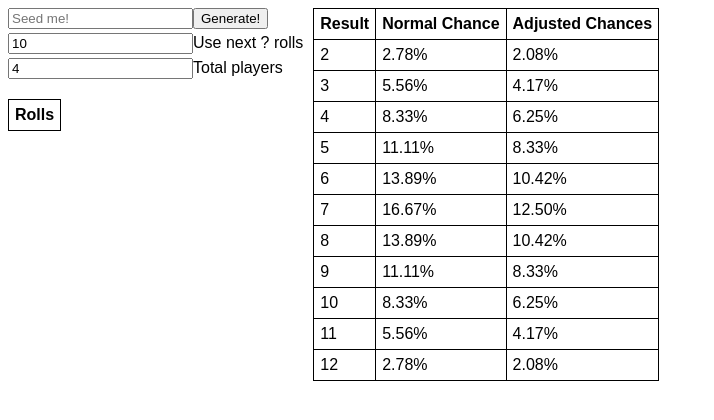
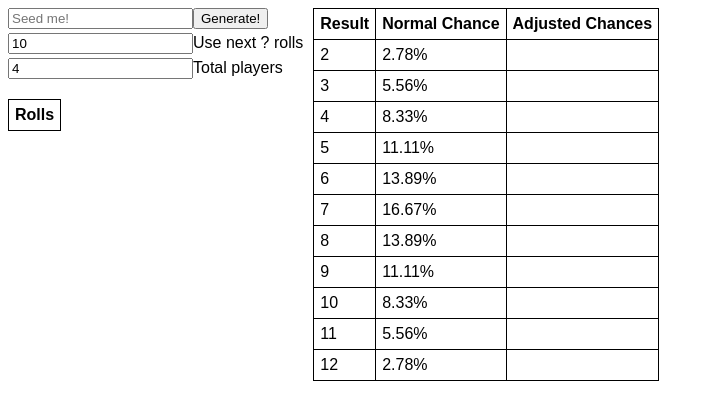
Before and after one commit to bencooper222/deterministic-catan, a Vue app: page / in a window 1280 px wide. Shown: the top 420 px of the page, without its empty margins (0-714 px from the left). Built offline with nearby package versions, Linux system fonts and the light colour scheme.

Commit message:
Templatized chance table

```diff
--- a/App.vue
+++ b/App.vue
@@ -47,62 +47,13 @@
                 </tr>
             </thead>
             <tbody>
-                <tr>
-                    <td>2</td>
-                    <td>2.78%</td>
-                    <td class="calcChances">{{calculatedChances[0] < 0 ? "": calculatedChances[0]}}</td>
+                <template v-for="chanceObj in calculatedChances">
+                    <tr :key="Math.random() + chanceObj.actual + chanceObj.normal">
+                        <td>{{chanceObj.roll}}</td>
+                        <td>{{chanceObj.normal}}</td>
+                        <td>{{chanceObj.actual}}</td>
                         </tr>
-                <tr>
-                    <td>3</td>
-                    <td>5.56%</td>
-                    <td class="calcChances">{{calculatedChances[1] < 0 ? "": calculatedChances[1]}}</td>
-                </tr>
-                <tr>
-                    <td>4</td>
-                    <td>8.33%</td>
-                    <td class="calcChances">{{calculatedChances[2] < 0 ? "": calculatedChances[2]}}</td>
-                </tr>
-                <tr>
-                    <td>5</td>
-                    <td>11.11%</td>
-                    <td class="calcChances">{{calculatedChances[3] < 0 ? "": calculatedChances[3]}}</td>
-                </tr>
-                <tr>
-                    <td>6</td>
-                    <td>13.89%</td>
-                    <td class="calcChances">{{calculatedChances[4] < 0 ? "": calculatedChances[4]}}</td>
-                </tr>
-                <tr>
-                    <td>7</td>
-                    <td>16.67%</td>
-                    <td class="calcChances">{{calculatedChances[5] < 0 ? "": calculatedChances[5]}}</td>
-                </tr>
-                <tr>
-                    <td>8</td>
-                    <td>13.89%</td>
-                    <td class="calcChances">{{calculatedChances[6] < 0 ? "": calculatedChances[6]}}</td>
-                </tr>
-                <tr>
-                    <td>9</td>
-                    <td>11.11%</td>
-                    <td class="calcChances">{{calculatedChances[7] < 0 ? "": calculatedChances[7]}}</td>
-                </tr>
-                <tr>
-                    <td>10</td>
-                    <td>8.33%</td>
-                    <td class="calcChances">{{calculatedChances[8] < 0 ? "": calculatedChances[8]}}</td>
-                </tr>
-                <tr>
-                    <td>11</td>
-                    <td>5.56%</td>
-                    <td class="calcChances">{{calculatedChances[9] < 0 ? "": calculatedChances[9]}}</td>
-                </tr>
-                <tr>
-                    <td>12</td>
-                    <td>2.78%</td>
-                    <td class="calcChances">{{calculatedChances[10] < 0 ? "": calculatedChances[10]}}</td>
-                </tr>
-
+                    </template>
             </tbody>
         </table>
     </div>
@@ -111,12 +62,12 @@
 </template>
 
 <script>
-import sha1 from 'sha1';
-import seedrandom from 'seedrandom';
+import sha1 from "sha1";
+import seedrandom from "seedrandom";
 
 const NUMBERS_TO_GENERATE = 100;
 export default {
-  name: 'app',
+  name: "app",
   data() {
     return {
       normalRollDistribution: {
@@ -133,38 +84,32 @@ export default {
         12: 1
       },
       generatedRolls: [],
-      generatedHash: '',
-      seed: '',
+      generatedHash: "",
+      seed: "",
       rolls: 10,
       players: 4
     };
   },
   computed: {
     calculatedChances: function() {
-      return this.generatedRolls
+      const toPercent = decimal => `${(decimal * 100).toFixed(2)}%`;
+      const normalChances = [1, 2, 3, 4, 5, 6, 5, 4, 3, 2, 1];
+      return this.generatedRolls.length === 0
+        ? normalChances.map((chance, i) => {
+            return { roll: i + 2, normal: toPercent(chance / 36) };
+          })
+        : this.generatedRolls
             .filter(el => !el.isUsed)
             .slice(0, this.rolls)
-        .reduce(
-          (acc, roll) => {
+            .reduce((acc, roll) => {
               acc[roll.num - 2] += 36 / this.rolls;
               return acc;
-          },
-          [
-            this.players - 1,
-            (this.players - 1) * 2,
-            (this.players - 1) * 3,
-            (this.players - 1) * 4,
-            (this.players - 1) * 5,
-            (this.players - 1) * 6,
-            (this.players - 1) * 5,
-            (this.players - 1) * 4,
-            (this.players - 1) * 3,
-            (this.players - 1) * 2,
-            this.players - 1
-          ]
-        )
+            }, normalChances.map(chance => (this.players - 1) * chance))
             .map(el => {
-          return `${((100 * el) / (this.players * 36)).toFixed(2)}%`;
+              return toPercent(el / (this.players * 36));
+            })
+            .map((percent, i) => {
+              return { roll: i + 2, actual: percent, normal: normalChances[i] };
             });
     }
   },
@@ -214,7 +159,7 @@ th {
 }
 
 #hash {
-  font-family: 'Courier New', Courier, monospace;
+  font-family: "Courier New", Courier, monospace;
   font-size: 14px;
 }
 
--- a/main.js
+++ b/main.js
@@ -1,7 +1,7 @@
-import Vue from 'vue';
-import App from './App.vue';
+import Vue from "vue";
+import App from "./App.vue";
 
 new Vue({
-  el: '#app',
+  el: "#app",
   render: h => h(App)
 });
```
Lines whose indentation alone changed are shown as unchanged.
